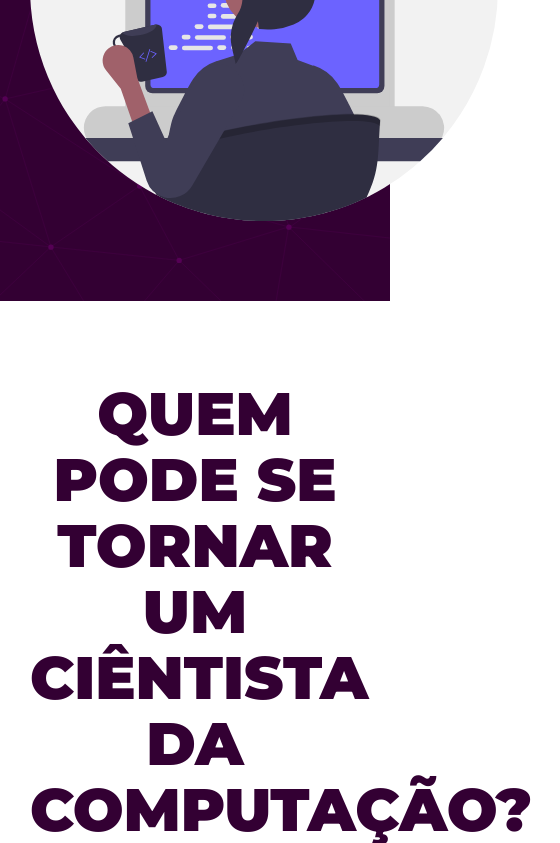
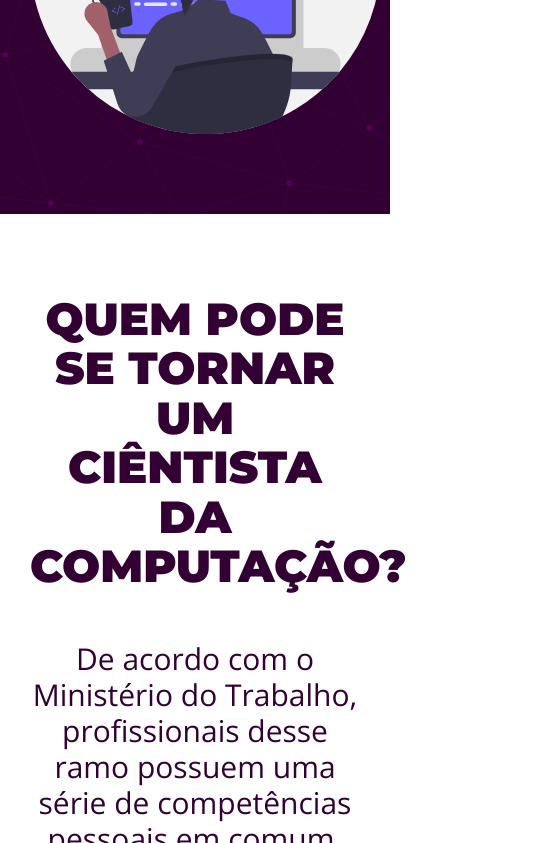
Before and after one commit to Marynxs/Site, a plain HTML site: page index.html in a window 390 px wide. Shown: the part 1157-2000 px from the top of the page, 560 px wide, since content can reach past the window. Drawn offline with nearby package versions, Linux system fonts and the light colour scheme.

Commit message:
Update style.css

```diff
--- a/assets/css/style.css
+++ b/assets/css/style.css
@@ -426,4 +426,7 @@ tfoot td, thead th {
         padding-top: 0rem ;
     }
 
+    body .grid-content h2, h2 {
+        font-size: 4.5rem ;
+    }
 }
```
